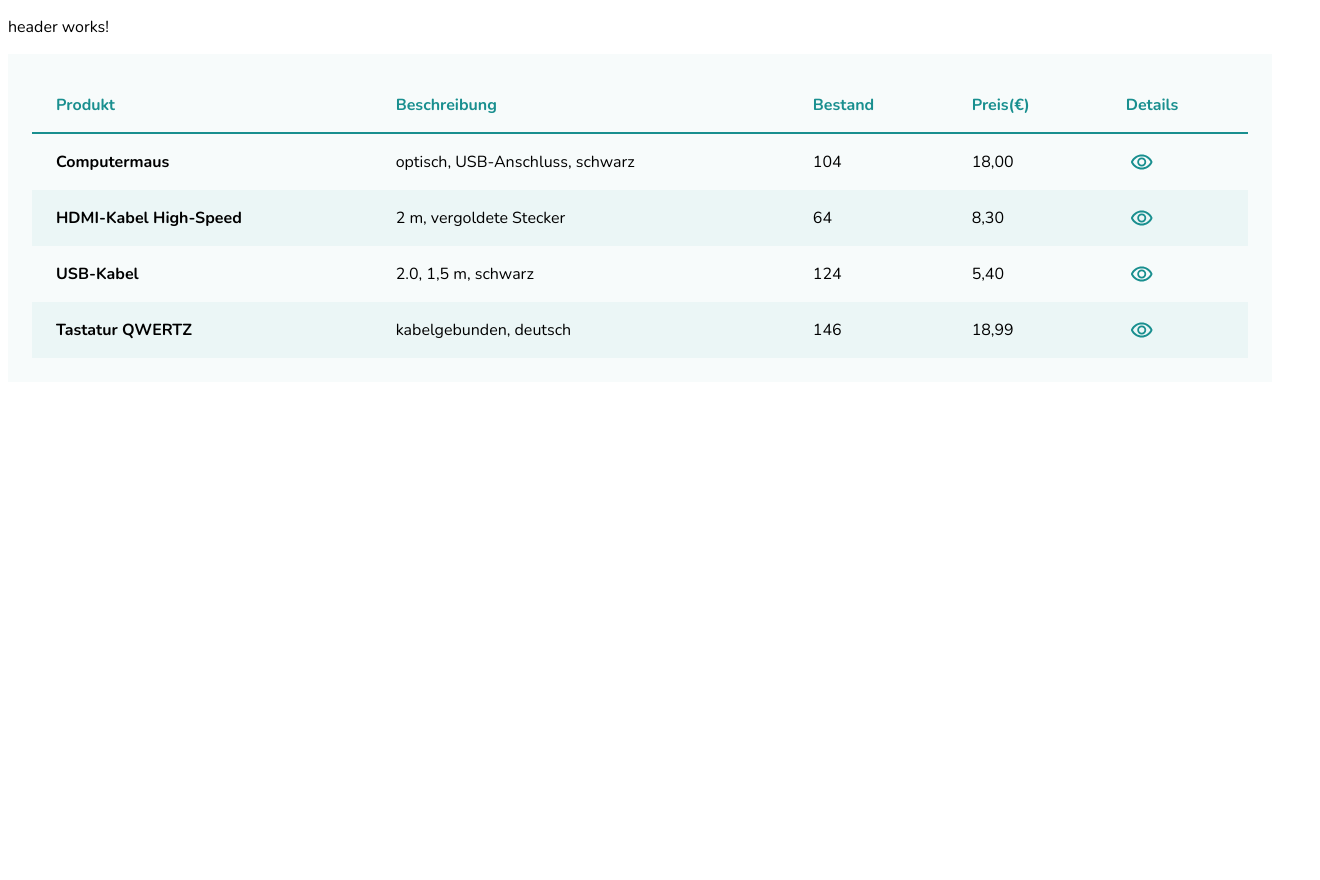
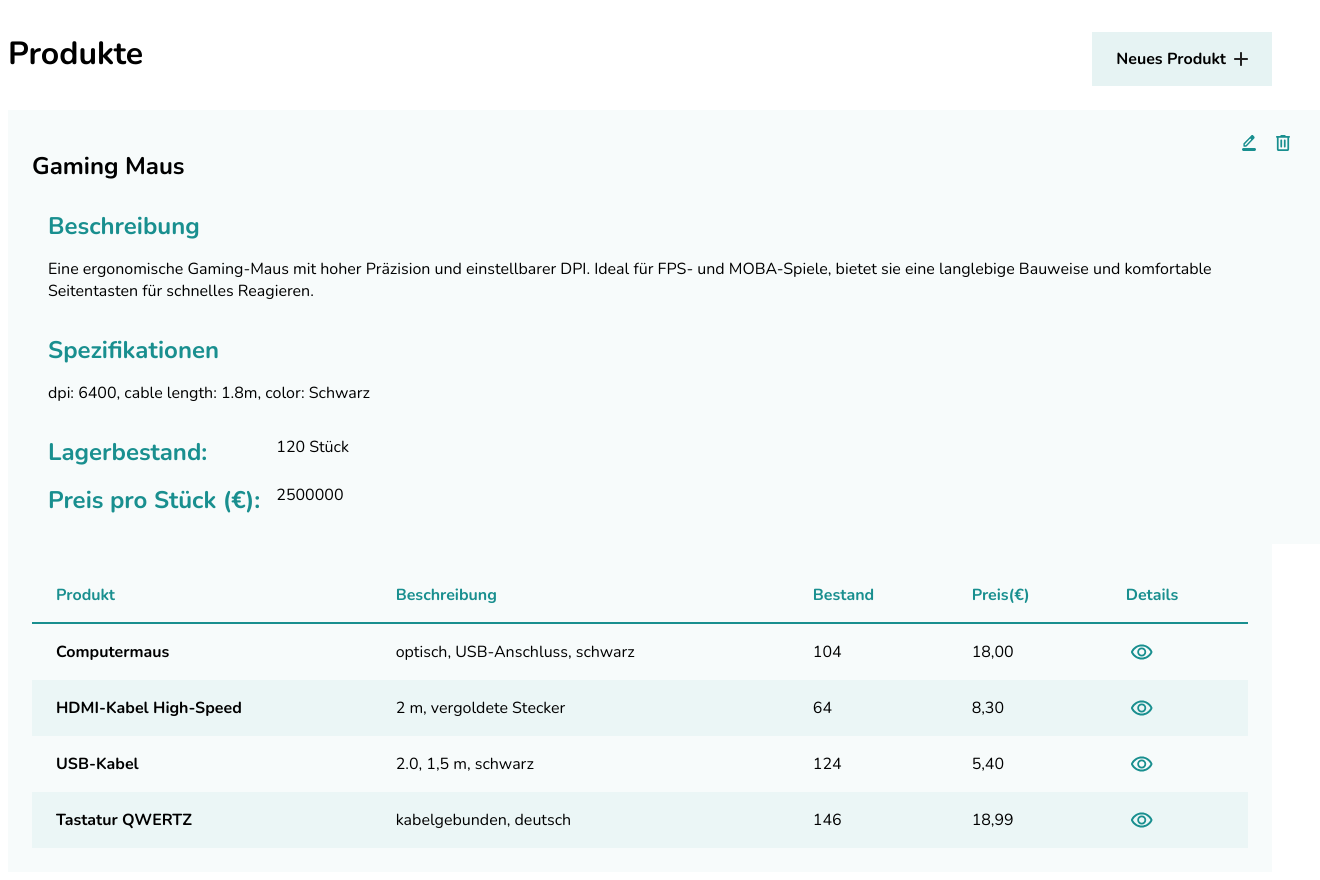
Before and after one commit to SvenApelDev/product-list, an Angular app: page / in a window 1280 px wide. Shown: the whole page, 1320 px wide, since content can reach past the window. Before the commit the page ends 800 px from the top, so only its background shows below. Built offline with nearby package versions, Linux system fonts and the light colour scheme.

Commit message:
Add product detail component with interpolation

```diff
--- a/src/app/app.html
+++ b/src/app/app.html
@@ -1,4 +1,7 @@
 <app-header></app-header>
+
+<app-product-detail></app-product-detail>
 <app-product-list></app-product-list>
 
+
 <router-outlet />
--- a/src/app/app.ts
+++ b/src/app/app.ts
@@ -2,10 +2,11 @@
 import { RouterOutlet } from '@angular/router';
 import { Header } from './layout/header/header';
 import  {ProductList} from './shared/components/product-list/product-list';
+import  {ProductDetail} from './shared/components/product-detail/product-detail';
 
 
 @Component({
-  imports: [RouterOutlet, Header, ProductList],
+  imports: [RouterOutlet, Header, ProductList, ProductDetail],
   selector: 'app-root',
   styleUrl: './app.scss',
   templateUrl: './app.html',
--- a/src/app/layout/header/header.html
+++ b/src/app/layout/header/header.html
@@ -1 +1,19 @@
-<p>header works!</p>
+<header class="main-header">
+  <h1 class="main-header__title">Produkte</h1>
+  <a class="btn btn--primary">
+    <span>Neues Produkt</span>
+    <svg xmlns="http://www.w3.org/2000/svg" width="14" height="14" viewBox="0 0 14 14" fill="none">
+      <path
+        d="M6 8H1C0.716667 8 0.479167 7.90417 0.2875 7.7125C0.0958333 7.52083 0 7.28333
+ 0 7C0 6.71667 0.0958333 6.47917 0.2875 6.2875C0.479167 6.09583 0.716667 6 1 6H6V1C6
+ 0.716667 6.09583 0.479167 6.2875 0.2875C6.47917 0.0958333 6.71667 0 7 0C7.28333 0
+ 7.52083 0.0958333 7.7125 0.2875C7.90417 0.479167 8 0.716667 8 1V6H13C13.2833 6
+13.5208 6.09583 13.7125 6.2875C13.9042 6.47917 14 6.71667 14 7C14 7.28333 13.9042
+7.52083 13.7125 7.7125C13.5208 7.90417 13.2833 8 13 8H8V13C8 13.2833 7.90417 13.5208
+ 7.7125 13.7125C7.52083 13.9042 7.28333 14 7 14C6.71667 14 6.47917 13.9042 6.2875
+13.7125C6.09583 13.5208 6 13.2833 6 13V8Z"
+        fill="#232323"
+      />
+    </svg>
+  </a>
+</header>
--- /dev/null
+++ b/src/app/shared/components/product-detail/product-detail.html
@@ -0,0 +1,29 @@
+<article class="product-detail">
+  <header class="product-detail__header">
+    <h1>{{detail.name}}</h1>
+    <div>
+      <a class="btn--edit" aria-label="Details editieren"></a>
+      <button (click)="deleteDetail()" class="btn--delete" aria-label="Details löschen"></button>
+    </div>
+  </header>
+  <section aria-labelledby="description">
+    <h2 id="description">Beschreibung</h2>
+<p>{{detail.description}}</p>
+  </section>
+  <section aria-labelledby="specs">
+    <h2 id="specs">Spezifikationen</h2>
+    <p>{{detail.specs}}</p>
+  </section>
+  <section>
+    <dl>
+      <dt>Lagerbestand:</dt>
+      <dd>
+        <data value="104">{{detail.stock}} Stück</data>
+      </dd>
+      <dt>Preis pro Stück (€):</dt>
+      <dd>
+        <data value="18.00">{{detail.price}}</data>
+      </dd>
+    </dl>
+  </section>
+</article>
--- /dev/null
+++ b/src/app/shared/components/product-detail/product-detail.ts
@@ -0,0 +1,23 @@
+import { Component } from '@angular/core';
+
+@Component({
+  imports: [],
+  selector: 'app-product-detail',
+  styleUrl: './product-detail.scss',
+  templateUrl: './product-detail.html',
+})
+export class ProductDetail {
+   detail = {
+ "name": "Gaming Maus",
+ "description": `Eine ergonomische Gaming-Maus mit hoher Präzision und einstellbarer
+DPI. Ideal für FPS- und MOBA-Spiele, bietet sie eine langlebige Bauweise und komfortable
+Seitentasten für schnelles Reagieren.`,
+ "specs": "dpi: 6400, cable length: 1.8m, color: Schwarz",
+ "stock": 120,
+ "price": 2500000
+ }
+
+ deleteDetail() {
+  this.detail.name = "";
+ }
+}
```
Also changed, not shown: src/app/shared/components/product-detail/product-detail.scss (added).
